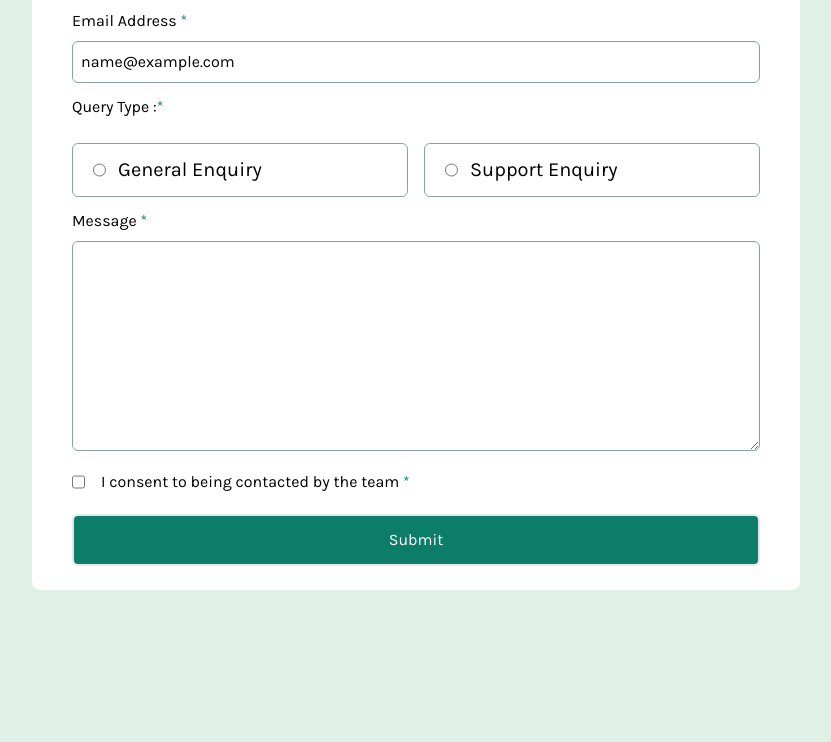
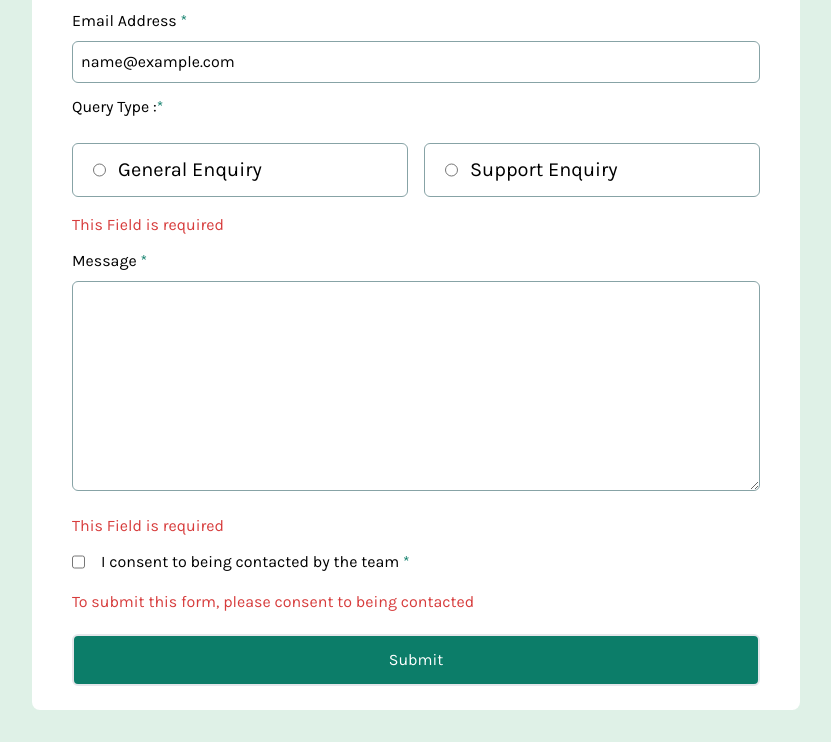
Before and after one commit to ChamodJ/Contact_Form, a website: page src/pages/index.html in a window 1280 px wide. Both pictures are taken after typing "Sample", "Sample", "name@example.com" into the empty fields and a click on the button "Submit". Shown: the part 189-931 px from the top of the page, without its empty margins (224-1055 px from the left). Before the commit the page ends 811 px from the top, so only its background shows below. Drawn offline with Linux system fonts and the light colour scheme.

Commit message:
Add Validations

```diff
--- a/src/index.js
+++ b/src/index.js
@@ -10,15 +10,22 @@ document.getElementById('contactForm').addEventListener('submit', function(event
     }, 3000)
 })*/
 
+var toastMessage = () => {
+    var toast = document.getElementById('toast')
+    toast.classList.remove('hidden')
+
+    setTimeout(function() {
+        toast.classList.add('hidden')
+    }, 3500)
+}
+
 document.getElementById('contactForm').addEventListener('submit' , function(event) {
     event.preventDefault()
 
     let isValid = true
 
-    var fName = document.getElementById('fName')
-    var fNameError = document.getElementById('fNameError')
-
-    console.log(fName)
+    const fName = document.getElementById('fName')
+    const fNameError = document.getElementById('fNameError')
 
     if(!fName.value.trim()){
         fNameError.classList.remove('hidden')
@@ -26,4 +33,67 @@ document.getElementById('contactForm').addEventListener('submit' , function(even
     } else{
         fNameError.classList.add('hidden')
     }
+
+    const lName = document.getElementById('lName')
+    const lnameError = document.getElementById('lNameError')
+
+    if(!lName.value.trim()){
+        lnameError.classList.remove('hidden')
+        isValid = false
+    } else {
+        lnameError.classList.add('hidden')
+    }
+
+    const uEmail = document.getElementById('uEmail')
+    const uEmailError = document.getElementById('uEmailError')
+    const uEmailError2 = document.getElementById('uEmailError2')
+
+    if(!uEmail.value.trim()){
+        uEmailError.classList.remove('hidden')
+        isValid = false
+    }
+     else {
+        uEmailError.classList.add('hidden')
+
+        if (!uEmail.value.toLowerCase().match(/^(([^<>()[\]\\.,;:\s@\"]+(\.[^<>()[\]\\.,;:\s@\"]+)*)|(\".+\"))@((\[[0-9]{1,3}\.[0-9]{1,3}\.[0-9]{1,3}\.[0-9]{1,3}\])|(([a-zA-Z\-0-9]+\.)+[a-zA-Z]{2,}))$/)) {
+            uEmailError2.classList.remove('hidden');
+            isValid = false;
+        } else {
+            uEmailError2.classList.add('hidden');
+        }
+    }
+
+    const quarryType = document.querySelector('input[name = "quarryType"]:checked')
+    const quarryError = document.getElementById('quarryError')
+
+    if(!quarryType) {
+        quarryError.classList.remove('hidden')
+        isValid = false
+    } else {
+        quarryError.classList.add('hidden')
+    }
+
+    const message = document.getElementById('message')
+    const messageError = document.getElementById('messageError')
+
+    if(!message.value.trim()){
+        messageError.classList.remove('hidden')
+        isValid = false
+    } else {
+        messageError.classList.add('hidden')
+    }
+
+    const agree = document.querySelector('input[id = "agree"]:checked')
+    const agreeError = document.getElementById('agreeError')
+
+    if (!agree) {
+        agreeError.classList.remove('hidden')
+        isValid = false
+    } else {
+        agreeError.classList.add('hidden')
+    }
+
+    if (isValid) {
+        toastMessage()
+    }
 })
--- a/src/pages/index.html
+++ b/src/pages/index.html
@@ -42,7 +42,7 @@
                         <label for="lName">Last Name <span class="text-GreenMedium">*</span></label> <br/>
                         <input type="text" name="lName" id="lName"
                         class="border-[1px] border-GrayMedium w-full rounded-md p-2 mt-2 hover:border-GreenMedium hover:border-[2px] cursor-pointer"
-                        required/>
+                        />
 
                         <p id="lNameError" class="mt-4 text-RedProject hidden">This Field is required</p>
                     </div>
@@ -53,9 +53,10 @@
                     <label for="uEmail">Email Address <span class="text-GreenMedium">*</span></label> <br/>
                     <input type="text" name="uEmail" id="uEmail"
                     class="border-[1px] border-GrayMedium w-full rounded-md p-2 mt-2 hover:border-GreenMedium hover:border-[2px] cursor-pointer"
-                    required/>
+                    />
 
                     <p id="uEmailError" class="mt-4 text-RedProject hidden">This Field is required</p>
+                    <p id="uEmailError2" class="mt-4 text-RedProject hidden">Please enter a valid email address</p>
                 </div>
 
                 <div class="mb-3 ">
@@ -97,8 +98,8 @@
 
                 </div>
 
-                <div class="border-2 w-full py-3 px-4 rounded-md text-white bg-GreenMedium mt-5 hover:bg-GrayDarker">
-                    <button type="submit" class="w-full ">
+                <div class="border-2 w-full rounded-md text-white bg-GreenMedium mt-5 hover:bg-GrayDarker">
+                    <button type="submit" class="w-full h-full py-3 px-4">
                         Submit
                     </button>
                 </div>
```
